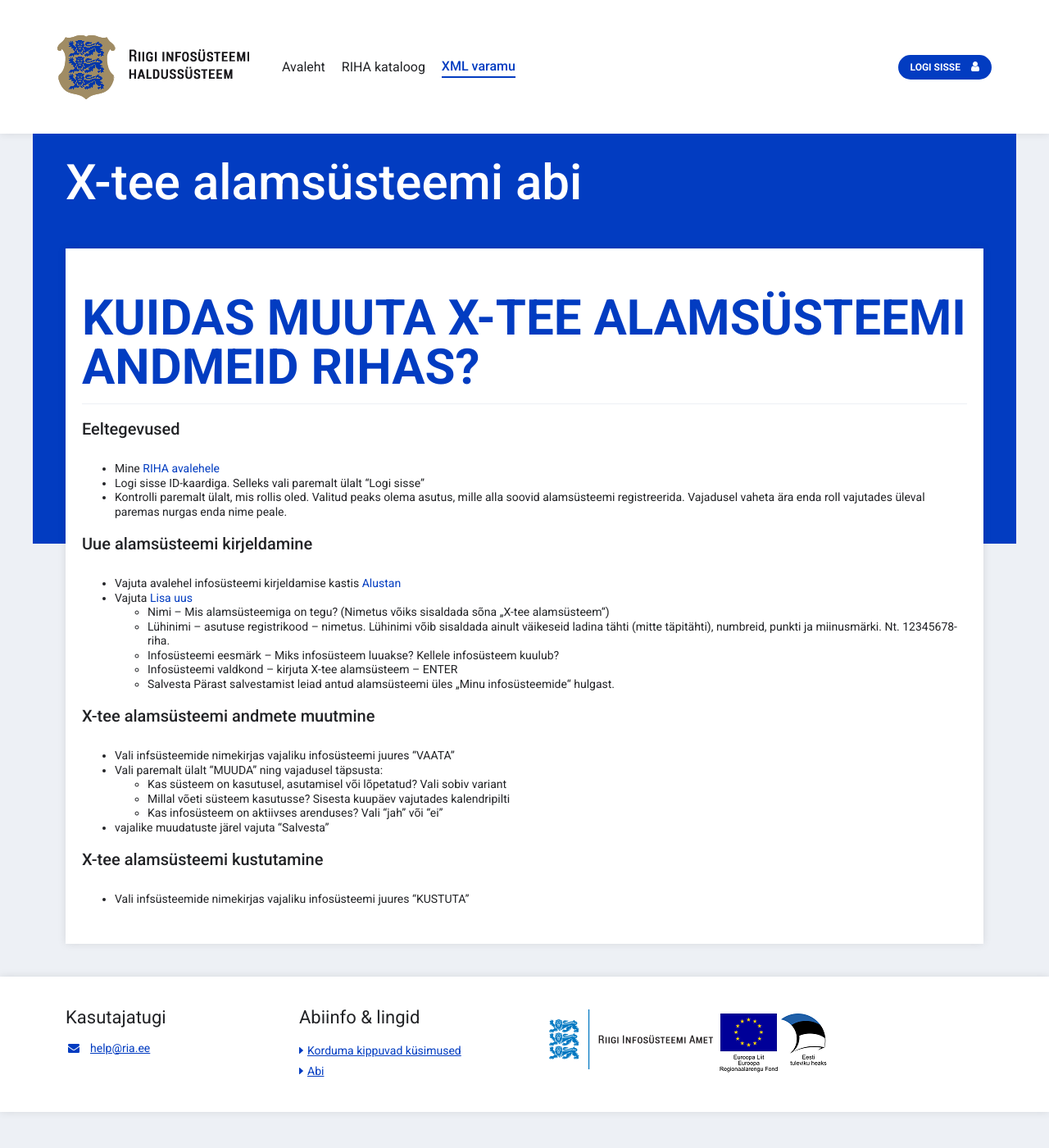
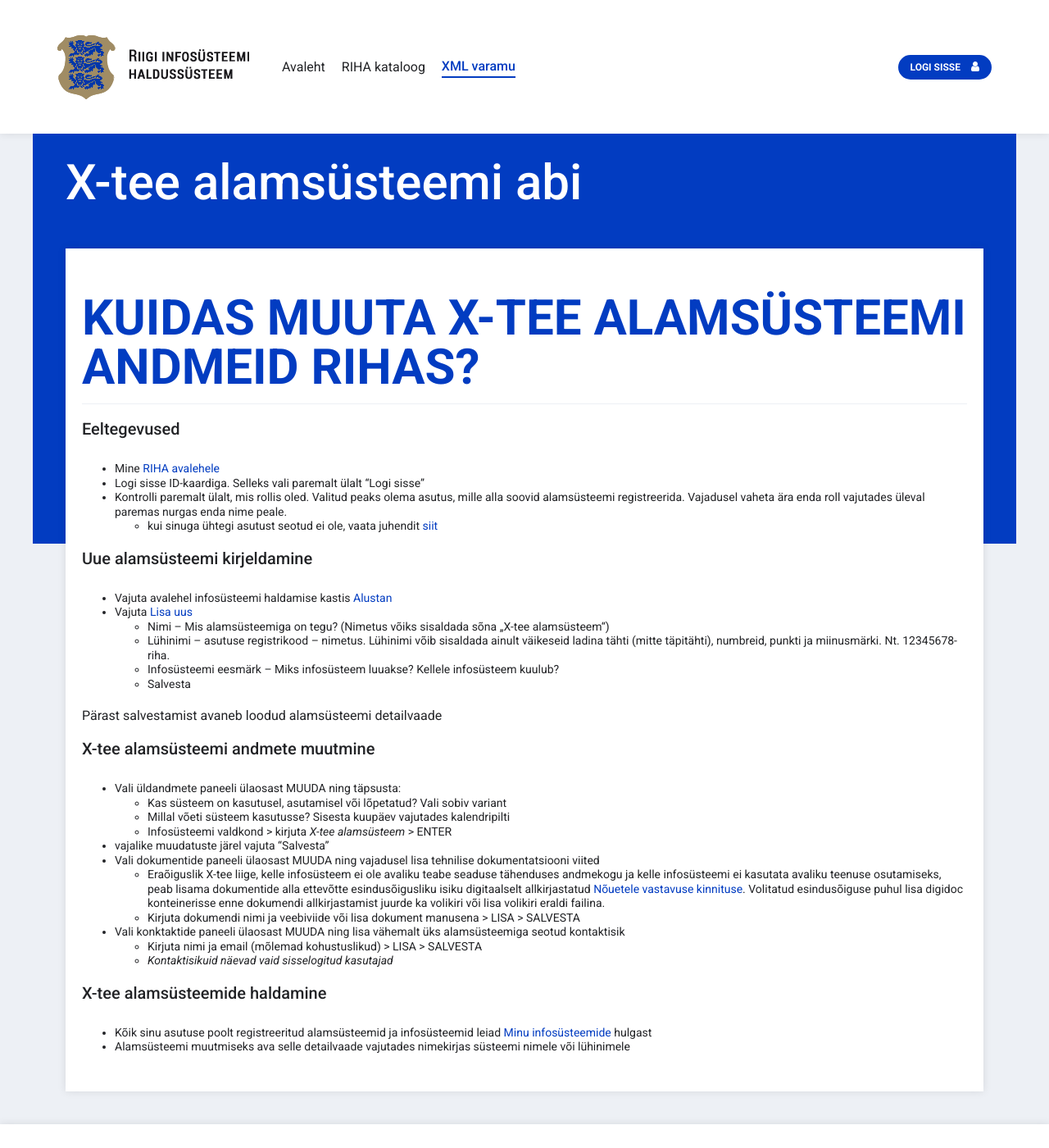
Before and after one commit to e-gov/RIHA-Help, a Jekyll site: the page built from docs/X-tee-alamsysteem.md, in a window 1280 px wide and 1400 px high. Shown: the whole window at 82% size. Built offline with Jekyll 4.4.1, drawn with Linux system fonts in a browser that asks for light colours; our own code applies the rules of GitHub Pages for plain Markdown files.

Commit message:
Updated X-tee-alamsysteem.md with the recent changes in the RIHA application
+ changes which are being applied to the application in the near future: RIHAKB-303, RIHAKB-280, RIHAKB-229 and RIHAKB-78

```diff
--- a/docs/X-tee-alamsysteem.md
+++ b/docs/X-tee-alamsysteem.md
@@ -9,27 +9,34 @@ title: X-tee alamsüsteemi abi
 - Mine [RIHA avalehele](https://www.riha.ee/)
 - Logi sisse ID-kaardiga. Selleks vali paremalt ülalt "Logi sisse"
 - Kontrolli paremalt ülalt, mis rollis oled. Valitud peaks olema asutus, mille alla soovid alamsüsteemi registreerida. Vajadusel vaheta ära enda roll vajutades üleval paremas nurgas enda nime peale.
+  - kui sinuga ühtegi asutust seotud ei ole, vaata juhendit [siit](https./www.abi.riha.ee/oiguste-haldamine-RIHAs)
 
 ### Uue alamsüsteemi kirjeldamine
 
-- Vajuta avalehel infosüsteemi kirjeldamise kastis [Alustan](https://www.riha.ee/Kirjelda)
+- Vajuta avalehel infosüsteemi haldamise kastis [Alustan](https://www.riha.ee/Kirjelda)
 - Vajuta [Lisa uus](https://www.riha.ee/Kirjelda/Uus)
   - Nimi – Mis alamsüsteemiga on tegu? (Nimetus võiks sisaldada sõna „X-tee alamsüsteem“)
   - Lühinimi – asutuse  registrikood – nimetus. Lühinimi võib sisaldada ainult väikeseid ladina tähti (mitte täpitähti), numbreid, punkti ja miinusmärki. Nt. 12345678-riha.
   - Infosüsteemi eesmärk – Miks infosüsteem luuakse? Kellele infosüsteem kuulub?
-  - Infosüsteemi valdkond – kirjuta X-tee alamsüsteem – ENTER
   - Salvesta
-Pärast salvestamist leiad antud alamsüsteemi üles „Minu infosüsteemide“ hulgast.
+
+Pärast salvestamist avaneb loodud alamsüsteemi detailvaade
 
 ### X-tee alamsüsteemi andmete muutmine
 
-- Vali infsüsteemide nimekirjas vajaliku infosüsteemi juures "VAATA"
-- Vali paremalt ülalt "MUUDA" ning vajadusel täpsusta:
+- Vali üldandmete paneeli ülaosast MUUDA ning täpsusta:
   - Kas süsteem on kasutusel, asutamisel või lõpetatud? Vali sobiv variant
   - Millal võeti süsteem kasutusse? Sisesta kuupäev vajutades kalendripilti
-  - Kas infosüsteem on aktiivses arenduses? Vali "jah" või "ei"
+  - Infosüsteemi valdkond > kirjuta _X-tee alamsüsteem_ > ENTER
 - vajalike muudatuste järel vajuta "Salvesta"
+- Vali dokumentide paneeli ülaosast MUUDA ning vajadusel lisa tehnilise dokumentatsiooni viited
+  - Eraõiguslik X-tee liige, kelle infosüsteem ei ole avaliku teabe seaduse tähenduses andmekogu ja kelle infosüsteemi ei kasutata avaliku teenuse osutamiseks, peab lisama dokumentide alla ettevõtte esindusõigusliku isiku digitaalselt allkirjastatud [Nõuetele vastavuse kinnituse](https://www.ria.ee/public/x_tee/xtee_nouetele_vastavus_kinnitus.pdf). Volitatud esindusõiguse puhul lisa digidoc konteinerisse enne dokumendi allkirjastamist juurde ka volikiri või lisa volikiri eraldi failina.
+  - Kirjuta dokumendi nimi ja veebiviide või lisa dokument manusena > LISA > SALVESTA
+- Vali konktaktide paneeli ülaosast MUUDA ning lisa vähemalt üks alamsüsteemiga seotud kontaktisik
+  - Kirjuta nimi ja email (mõlemad kohustuslikud) > LISA > SALVESTA
+  - _Kontaktisikuid näevad vaid sisselogitud kasutajad_
 
-### X-tee alamsüsteemi kustutamine
+### X-tee alamsüsteemide haldamine
 
-- Vali infsüsteemide nimekirjas vajaliku infosüsteemi juures "KUSTUTA"
+- Kõik sinu asutuse poolt registreeritud alamsüsteemid ja infosüsteemid leiad [Minu infosüsteemide](https://www.riha.ee/Kirjelda) hulgast
+- Alamsüsteemi muutmiseks ava selle detailvaade vajutades nimekirjas süsteemi nimele või lühinimele
```
